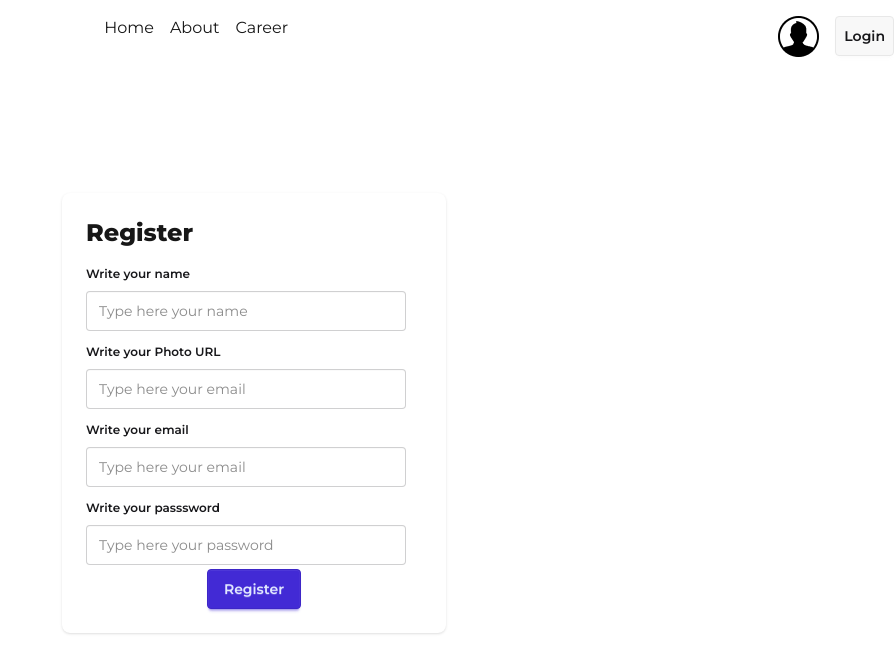
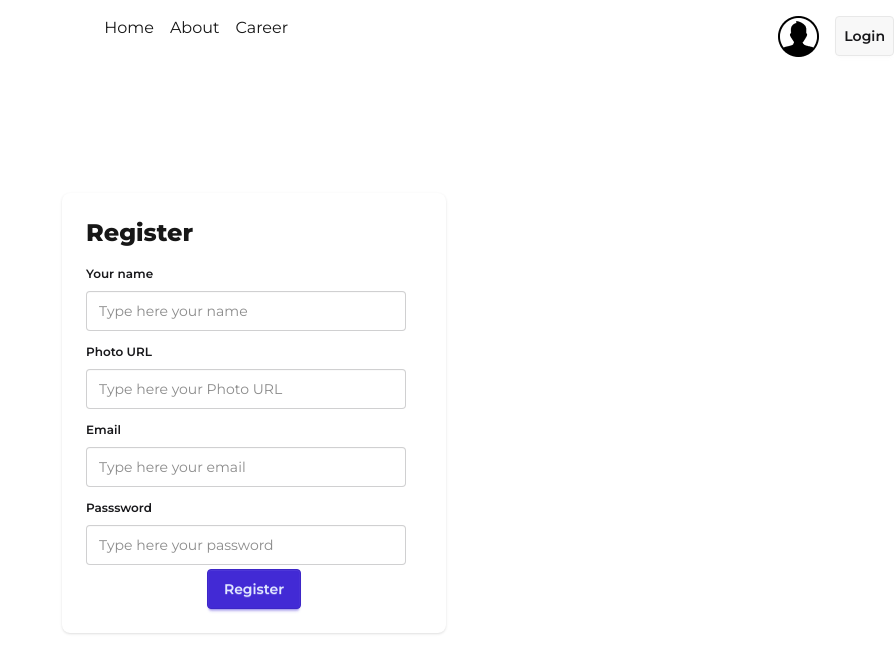
Before and after one commit to moajjem441/dragon-news, a Next.js app: page /register in a window 1280 px wide. Shown: the top 672 px of the page, without its empty margins (386-1280 px from the left). Built offline with nearby package versions, Linux system fonts and the light colour scheme.

Commit message:
register part updated

```diff
--- a/src/app/(auth)/login/page.jsx
+++ b/src/app/(auth)/login/page.jsx
@@ -20,7 +20,7 @@ const LogInPage = () => {
 
 
     return (
-        <div className='container flex justify-center items-center h-[85vh]'>
+        <div className='container mx-auto flex justify-center items-center h-[85vh]'>
 
             <div className="card w-96 bg-base-100 card-md shadow-sm">
                 <div className="card-body">
--- a/src/app/(auth)/register/page.jsx
+++ b/src/app/(auth)/register/page.jsx
@@ -20,7 +20,7 @@ const RegisterPage = () => {
 
 
     return (
-        <div className='container flex justify-center items-center h-[85vh]'>
+        <div className='container mx-auto flex justify-center items-center h-[85vh]'>
 
             <div className="card w-96 bg-base-100 card-md shadow-sm">
                 <div className="card-body">
@@ -31,7 +31,7 @@ const RegisterPage = () => {
 
 
                          <fieldset className="fieldset">
-                <legend className="fieldset-legend">Write your name</legend>
+                <legend className="fieldset-legend"> Your name</legend>
                 <input type="text" className="input"  placeholder="Type here your name"
                  {...register("name",{required:"Must fill name field"})}/>
                 {errors.name && (<span className='text-red-600'>{errors.name.message}</span>)}
@@ -41,15 +41,15 @@ const RegisterPage = () => {
 
 
                          <fieldset className="fieldset">
-                <legend className="fieldset-legend">Write your Photo URL</legend>
-                <input type="tel" className="input"  placeholder="Type here your email"
+                <legend className="fieldset-legend"> Photo URL</legend>
+                <input type="tel" className="input"  placeholder="Type here your Photo URL"
                  {...register("photo",{required:"Must fill email field"})}/>
                 {errors.photo && (<span className='text-red-600'>{errors.photo.message}</span>)}
 
             </fieldset>
 
                          <fieldset className="fieldset">
-                <legend className="fieldset-legend">Write your email</legend>
+                <legend className="fieldset-legend"> Email</legend>
                 <input type="email" className="input"  placeholder="Type here your email"
                  {...register("email",{required:"Must fill email field"})}/>
                 {errors.email && (<span className='text-red-600'>{errors.email.message}</span>)}
@@ -57,11 +57,11 @@ const RegisterPage = () => {
             </fieldset>
 
             <fieldset className="fieldset">
-                <legend className="fieldset-legend">Write your passsword</legend>
+                <legend className="fieldset-legend"> Passsword</legend>
                 <input type="password" className="input"  placeholder="Type here your password"
                 {...register("password",{required:"Password field must fill it"})}
                  />
-                 {errors.password && (<span className='text-red-600'>{errors.email.message}</span>)}
+                 {errors.password && (<span className='text-red-600'>{errors.password.message}</span>)}
 
             </fieldset>
 
```
